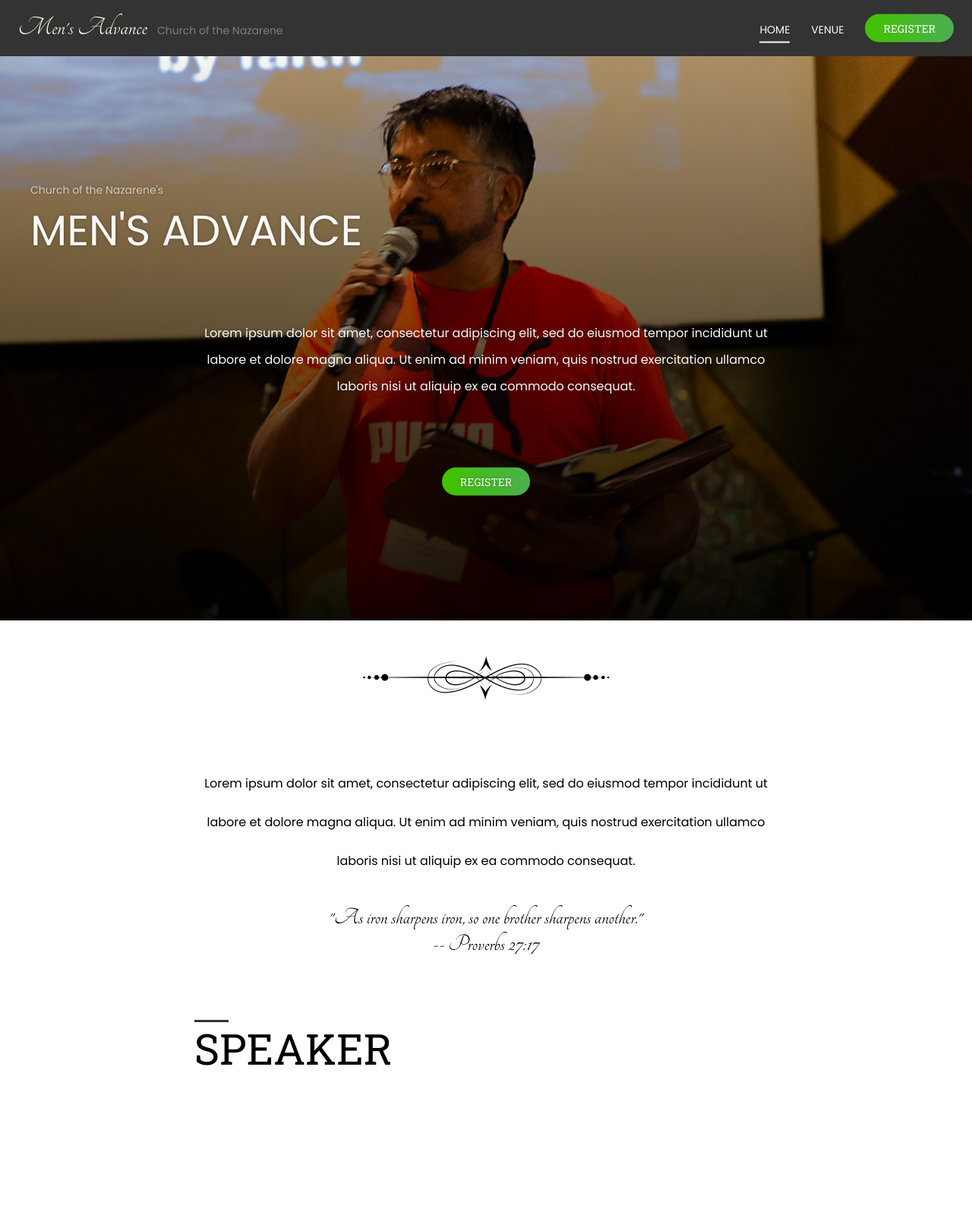
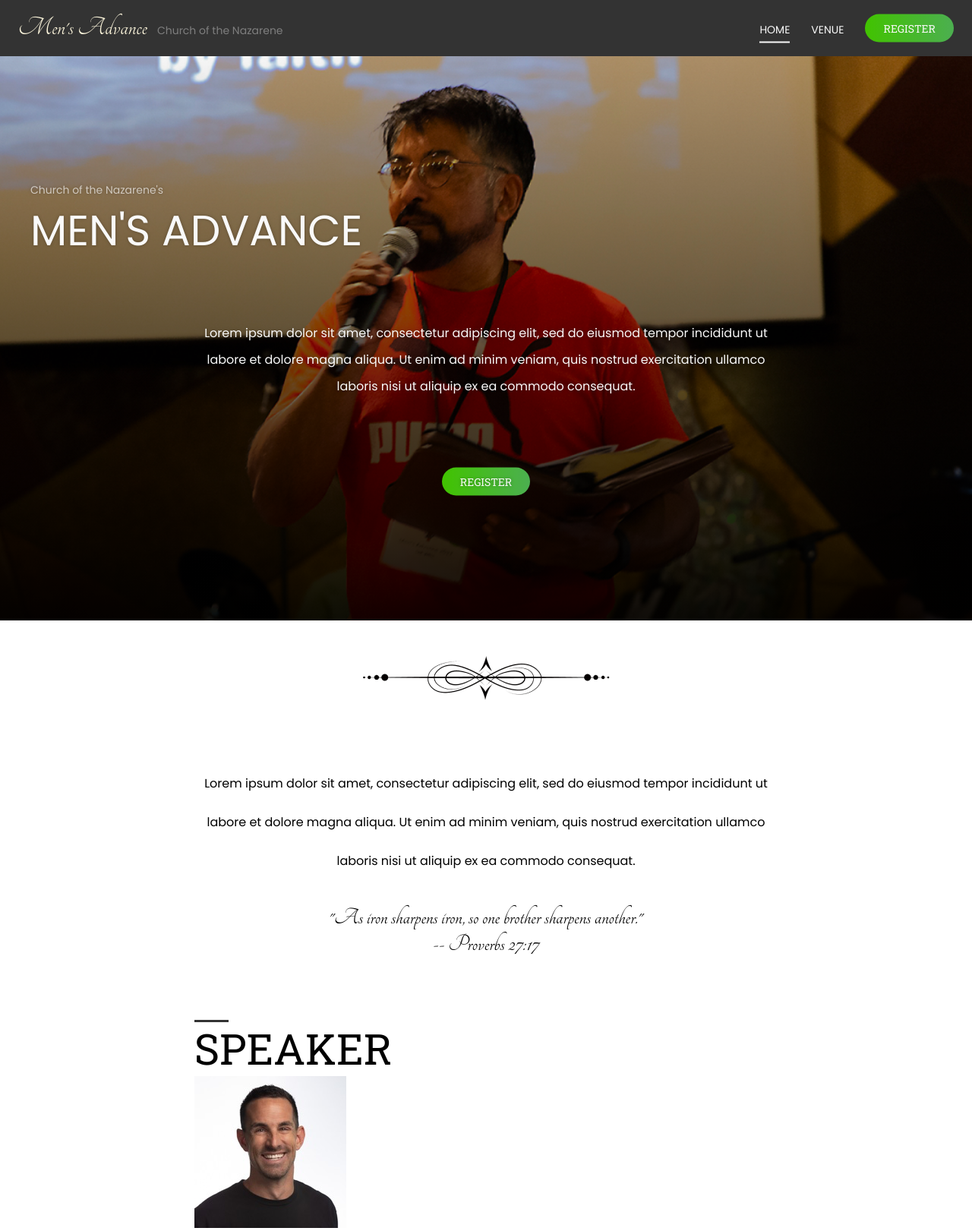
Before and after one commit to juliancoleman/mens-advance, a Jekyll site: the page built from index.html, in a window 1280 px wide. Shown: the whole page at 76% size. Built offline with Jekyll 4.4.1, drawn with Linux system fonts in a browser that asks for light colours; before the commit the page ends 1417 px from its top, so only the background shows below that.

Commit message:
is the comment blocking the variable?

```diff
--- a/index.html
+++ b/index.html
@@ -28,9 +28,9 @@
 
 <div class="container" style="margin-top: 5.125rem">
   <h4 class="big-header">
-    Speaker<!--
+    Speaker
     {% if site.speakers.size > 1 %}
-      -->s
+      s
     {% endif %}
   </h4>
 
```
